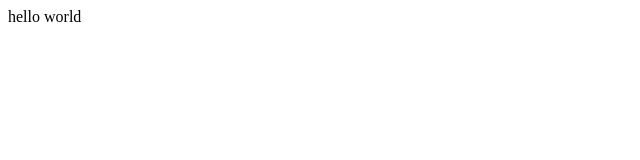
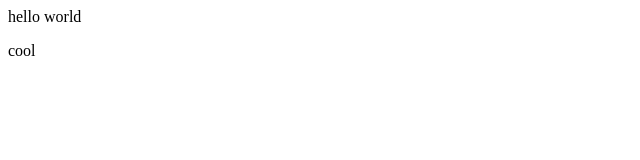
Before and after one commit to Harshit665/demo, a plain HTML site: page index.html in a window 1280 px wide. Shown: the full height of the page, 0-640 px from the left. Drawn offline with Linux system fonts and the light colour scheme.

Commit message:
added new line

```diff
--- a/index.html
+++ b/index.html
@@ -1 +1,2 @@
 <p>hello world</p>
+<p>cool</p>
```
